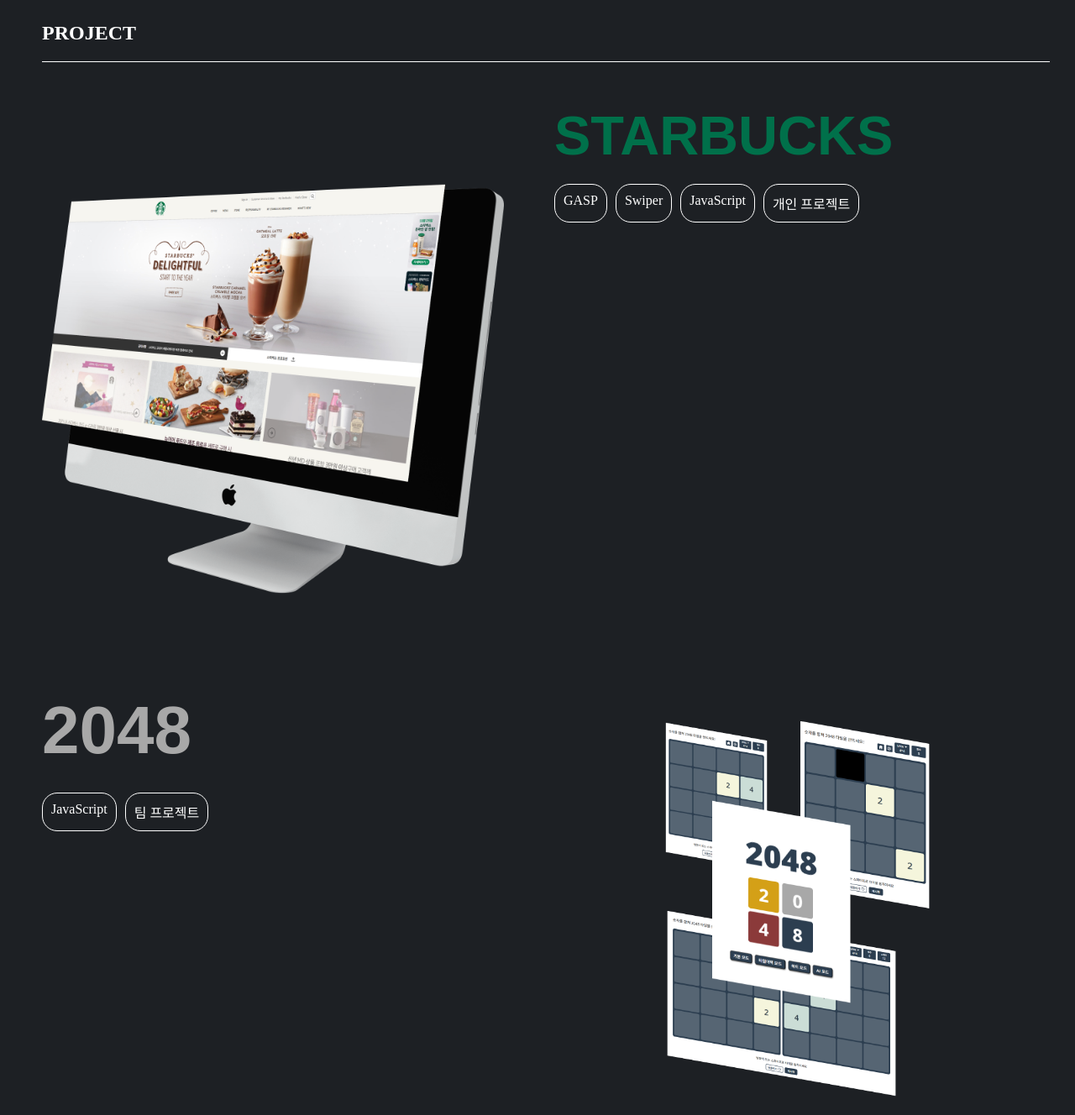
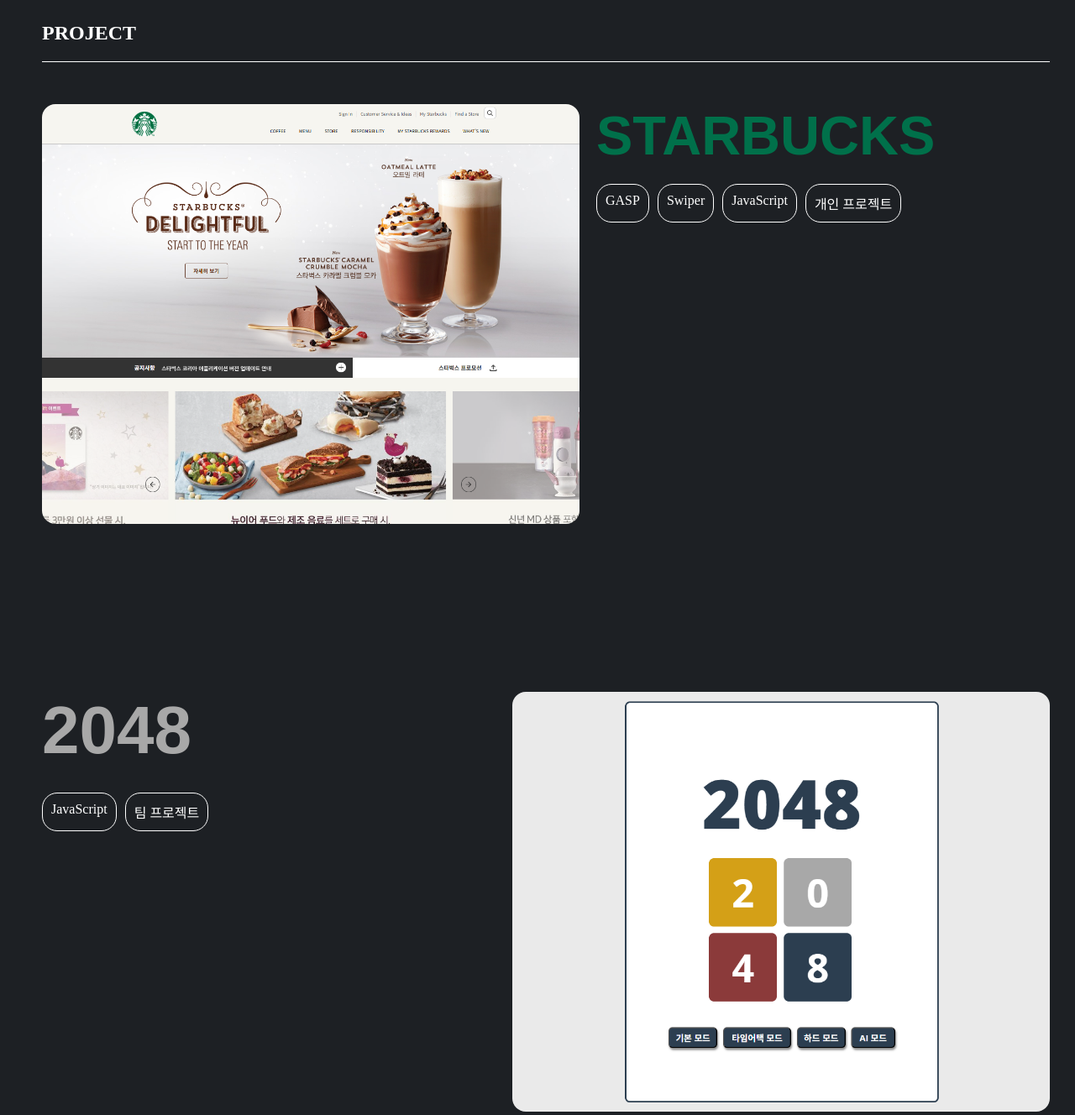
Before and after one commit to teakyungg/publisher, a plain HTML site: page index.html in a window 1280 px wide. Shown: the part 1260-2588 px from the top of the page at 84% size. Drawn offline with nearby package versions, Linux system fonts and the light colour scheme; a web font is replaced by a local one.

Commit message:
feat/list-finish

```diff
--- a/index.html
+++ b/index.html
@@ -74,7 +74,17 @@
         <div class="list starbucks">
           <figure class="img" style="position: relative; perspective: 2000px">
             <figcaption class="sr-only">스타벅스 클론</figcaption>
-            <img src="./img/monitor.png" alt="monitor" style="width: 34.375rem; aspect-ratio: 23/27" />
+            <div
+              style="
+                background-image: url(./img/starbucks.png);
+                background-position: center;
+                background-size: cover;
+                background-repeat: no-repeat;
+                width: 40rem;
+                height: 31.25rem;
+                border-radius: 1rem;
+              "
+            ></div>
           </figure>
 
           <div class="info">
@@ -112,9 +122,9 @@
                 display: inline-block;
                 width: 40rem;
                 height: 31.25rem;
-                background-image: url(./img/2048.png);
+                background-image: url(./img/game_2048.png);
                 background-position: center;
-                background-size: contain;
+                background-size: cover;
                 background-repeat: no-repeat;
                 border-radius: 1rem;
               "
@@ -147,9 +157,8 @@
         <div class="list karly">
           <figure class="img">
             <figcaption class="sr-only">karly 클론</figcaption>
-            <a
+            <div
               class="main-img"
-              href="https://vision-karly.netlify.app/src/item/main"
               style="
                 display: inline-block;
                 width: 40rem;
@@ -160,7 +169,7 @@
                 background-repeat: no-repeat;
                 border-radius: 1rem;
               "
-            ></a>
+            ></div>
           </figure>
 
           <div class="info">
@@ -186,13 +195,10 @@
     </section>
 
     <!-- 일단 이미지는 나중에 고민하고 먼저 다른거 작업하는거 먼저일듯 -->
-    <!-- 전체 기술 스택을  쓰지 말고 내가 만든 작업물에만 간단히 표시를 하는게 좋을거 같다 -->
-    <!-- 왜냐하면 전체 기술 스택은 이력서에 써져 있을테니까 -->
 
     <!-- <div>여기에 스와이퍼로 내가 만든 페이지 이미지 보이게 하기 웹 페이지에 대한 설명 간단히 쓰기</div>
     <div>코드 리뷰 작업시 발견한 문제점 해결 방식 (웹 페이지 이동 방식으로 쓰기)</div>
     <div>프로필 넣기 전번 이메일 같은것</div>
-    <div>여기에 클릭시 특정 스크롤 위치로 바로 이동하는거 만들기 고정형으로 만들기</div>
-    <div>사이트를 분리하는게 좀 더 좋지 않을까?</div> -->
+    -->
   </body>
 </html>
```
Also changed, not shown: img/2048.png (deleted), img/game_2048.png (added), img/monitor.png (deleted).
